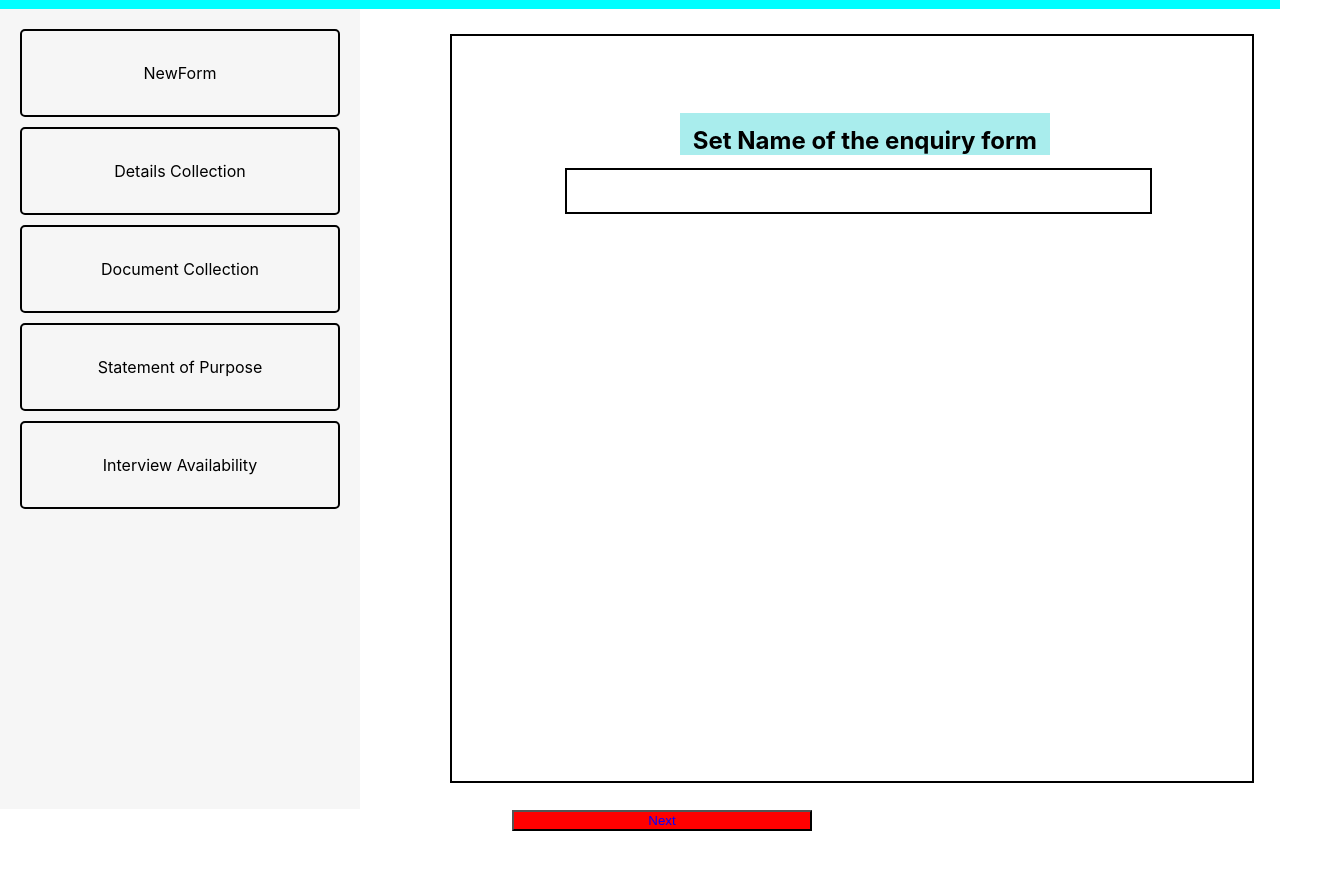
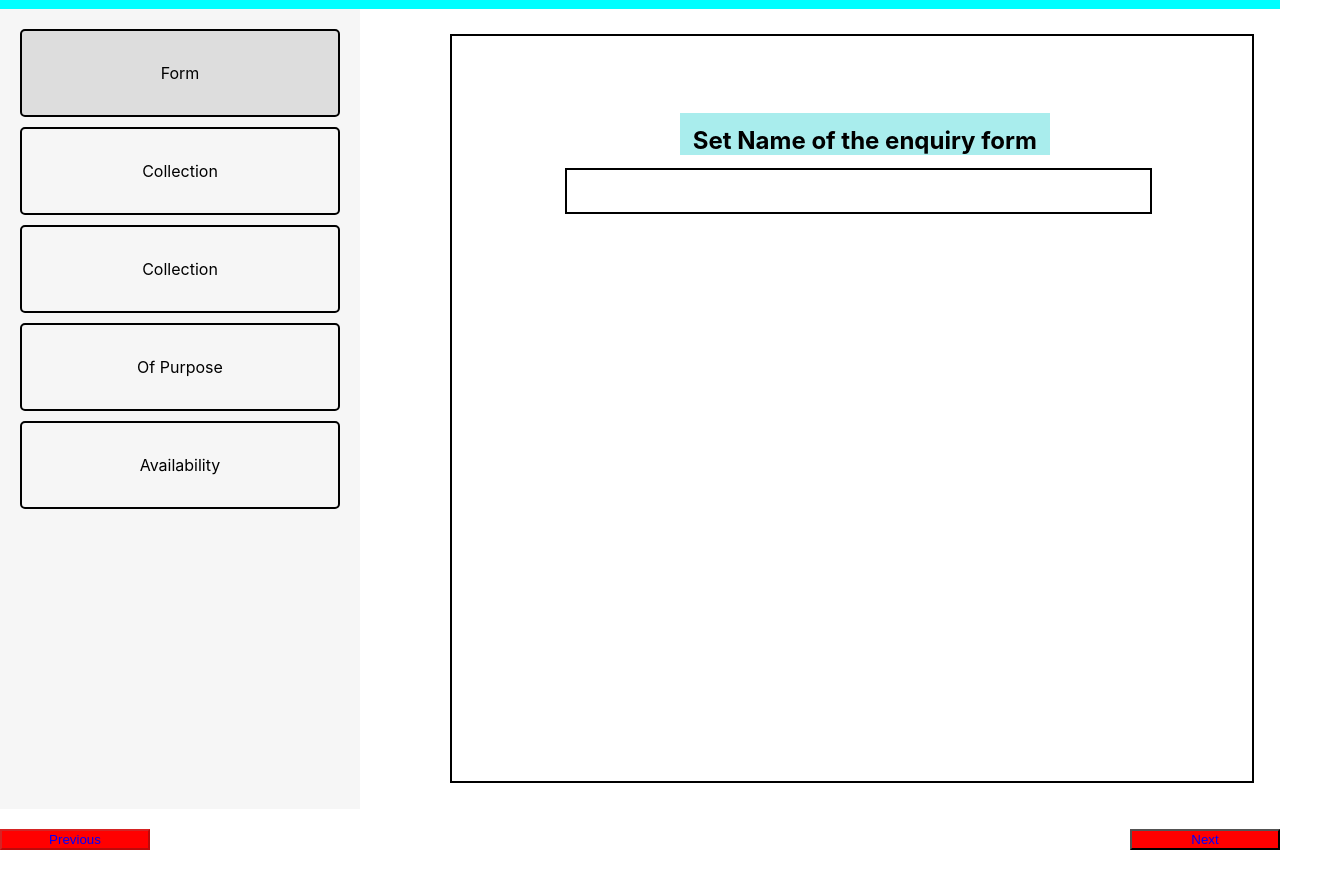
Before and after one commit to Rahul0550/candidateInfo, a React (Create React App) app: page / in a window 1280 px wide. Shown: the part 60-930 px from the top of the page, 1324 px wide, since content can reach past the window. Before the commit the page ends 891 px from the top, so only its background shows below. Built offline with nearby package versions, Linux system fonts and the light colour scheme.

Commit message:
buttons added

```diff
--- a/src/App.css
+++ b/src/App.css
@@ -25,6 +25,9 @@
 }
 
 .sidebar a:hover {
+  background-color: #ddd;
+}
+.sidebar a.active {
   background-color: #ddd;
 }
 
@@ -79,6 +82,12 @@ input {
   margin-bottom: 15px;
 }
 
+.button-container {
+  display: flex;
+  justify-content: space-between;
+  margin: 20px 0;
+}
+
 /* Responsive Styles */
 @media only screen and (max-width: 768px) {
   .app-container {
--- a/src/App.js
+++ b/src/App.js
@@ -10,6 +10,27 @@ import Sidebar from "./components/Sidebar";
 
 const App = () => {
   const [name, setName] = useState('');
+  const [activePage, setActivePage] = useState('/new-form');
+
+  const pages = [
+    '/new-form',
+    '/details-collection',
+    '/document-collection',
+    '/statement-of-purpose',
+    '/interview-availability',
+  ];
+
+  const handleNextClick = () => {
+    const currentIndex = pages.indexOf(activePage);
+    const nextIndex = currentIndex < pages.length - 1 ? currentIndex + 1 : currentIndex;
+    setActivePage(pages[nextIndex]);
+  };
+
+  const handlePreviousClick = () => {
+    const currentIndex = pages.indexOf(activePage);
+    const prevIndex = currentIndex > 0 ? currentIndex - 1 : currentIndex;
+    setActivePage(pages[prevIndex]);
+  };
 
   return (
 
@@ -19,7 +40,7 @@ const App = () => {
       </div>
 
       <div className="app-container">
-        <Sidebar />
+        <Sidebar activePage={activePage} pages={pages} />
 
         <div className="main-content">
 
@@ -54,16 +75,31 @@ const App = () => {
 
         </div>
       </div>
+      <div className="button-container">
         <button
           style={{
             color: "blue",
             backgroundColor: "Red",
-          width: "300px",
-          margin: "0 40%",
+            width: "150px",
+            marginRight: "20px",
           }}
+          onClick={handlePreviousClick}
+          disabled={pages.indexOf(activePage) === 0}
+        >
+          Previous
+        </button>
+        <button
+          style={{
+            color: "blue",
+            backgroundColor: "Red",
+            width: "150px",
+          }}
+          onClick={handleNextClick}
+          disabled={pages.indexOf(activePage) === pages.length - 1}
         >
           Next
         </button>
+      </div>
     </BrowserRouter>
   );
 };
--- a/src/components/Sidebar.jsx
+++ b/src/components/Sidebar.jsx
@@ -2,14 +2,20 @@ import React from 'react';
 import { Link } from "react-router-dom";
 
 
-export default function Sidebar() {
+// Inside Sidebar.js
+export default function Sidebar({ activePage, pages }) {
   return (
-<div className="sidebar">
-      <Link to="/new-form">NewForm</Link>
-      <Link to="/details-collection">Details Collection</Link>
-      <Link to="/document-collection">Document Collection</Link>
-      <Link to="/statement-of-purpose">Statement of Purpose</Link>
-      <Link to="/interview-availability">Interview Availability</Link>
+    <div className="sidebar">
+      {pages.map((page, index) => (
+        <Link to={page} key={index} className={activePage === page ? 'active' : ''}>
+          {getPageName(page)}
+        </Link>
+      ))}
     </div>
-    )
+  );
 }
+
+function getPageName(page) {
+  // Extract the name from the URL (e.g., "/new-form" becomes "New Form")
+  return page.split('-').slice(1).map(word => word.charAt(0).toUpperCase() + word.slice(1)).join(' ');
+}
```
Lines whose indentation alone changed are shown as unchanged.
